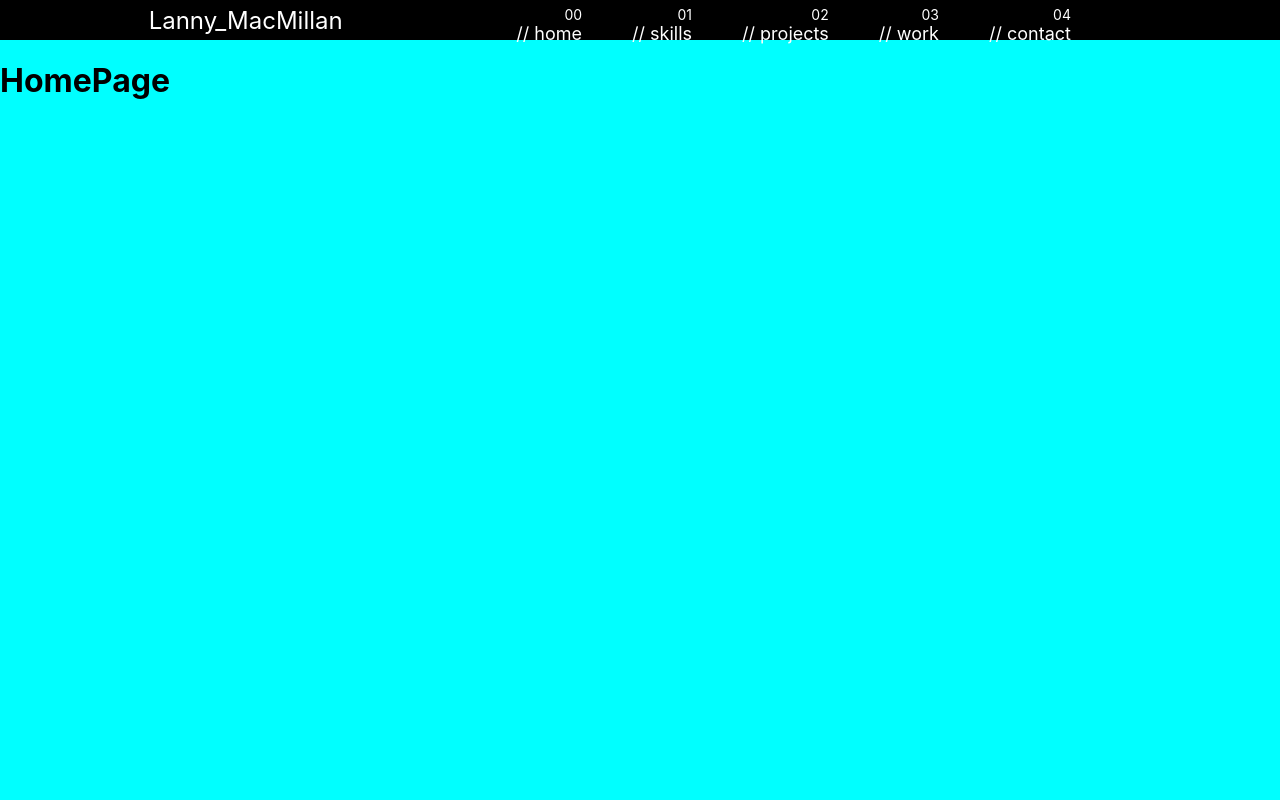
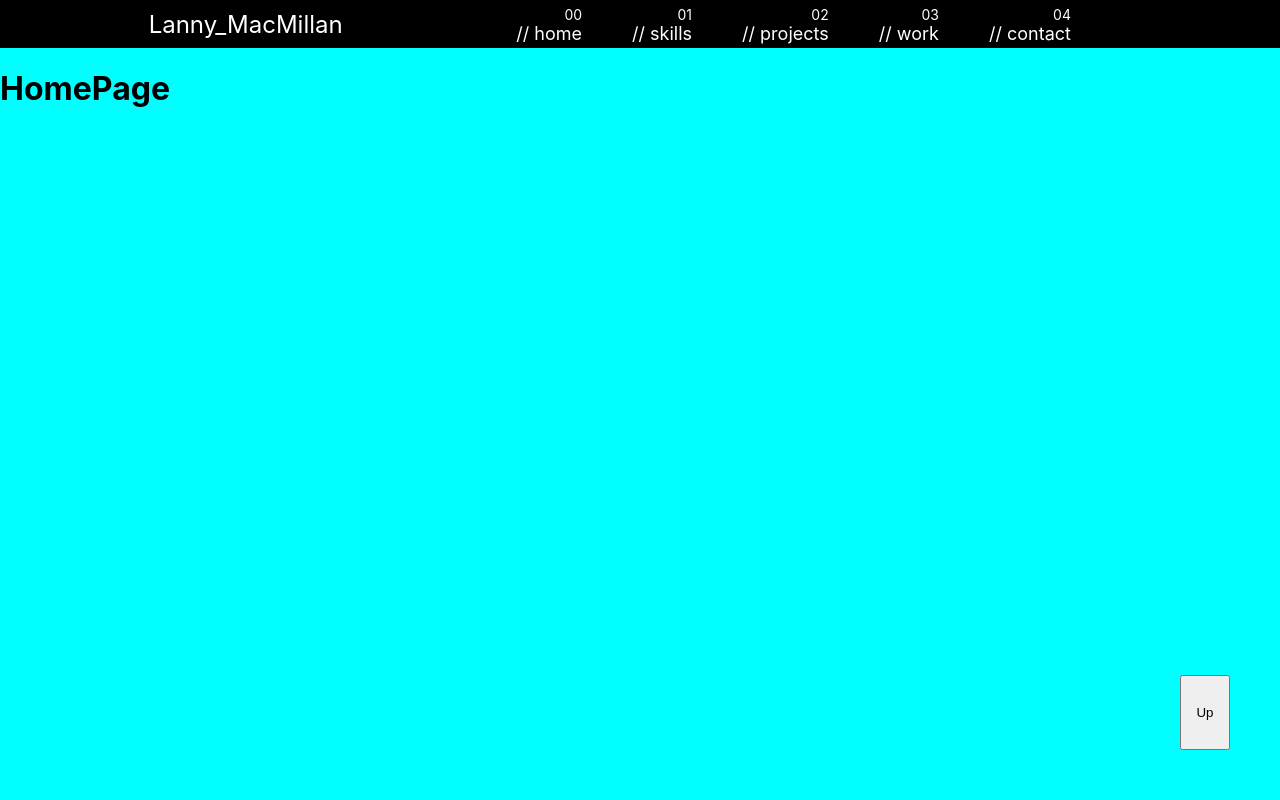
Before and after one commit to Lanny-MacMillan/dev_portfolio, a React (Create React App) app: page /Contact in a window 1280 px wide. Shown: the top 800 px of the page. Built offline with nearby package versions, Linux system fonts and the light colour scheme; a web font is replaced by a local one.

Commit message:
added button and scroll to top functionality

```diff
--- a/src/App.js
+++ b/src/App.js
@@ -5,6 +5,7 @@ import Skills from "./components/skills/Skills.js";
 import Projects from "./projects/Projects.js";
 import Work from "./work/Work.js";
 import Contact from "./components/contact/Contact";
+import ScrollToTop from "./components/util/ScrollToTop.js";
 import {
   HeaderContainer,
   OurHerosName,
@@ -22,6 +23,7 @@ function App() {
     "// work",
     "// contact",
   ];
+
   const pageRef = [
     useRef(null),
     useRef(null),
@@ -49,6 +51,7 @@ function App() {
           ))}
         </HeaderLinksDiv>
       </HeaderContainer>
+      <ScrollToTop />
       <Home home={pageRef[0]} />
       <Skills skills={pageRef[1]} />
       <Projects projects={pageRef[2]} />
--- a/src/components/home/Home.styles.js
+++ b/src/components/home/Home.styles.js
@@ -3,10 +3,13 @@ import styled from "styled-components";
 export const HeaderContainer = styled.div`
   display: flex;
   flex-direction: row;
+  z-index: 25;
+  margin-bottom: 2em auto; // for header
+
   // justify-content: space-between;
   justify-content: space-evenly;
   width: 100%;
-  height: 5vh;
+  height: 3em;
   background-color: black;
 `;
 
@@ -45,6 +48,8 @@ export const Links = styled.div`
 export const BodyContainer = styled.div`
   display: flex;
   flex-direction: row;
+  // margin: 2em auto; // for header
+
   width: 100%;
   height: 100vh;
   background-color: cyan;
--- /dev/null
+++ b/src/components/util/ScrollToTop.js
@@ -0,0 +1,25 @@
+import React from "react";
+
+const ScrollToTop = () => {
+  const style = {
+    position: "fixed",
+    bottom: 50,
+    right: 50,
+    zIndex: "100",
+    height: "75px",
+    width: "50px",
+  };
+
+  return (
+    <button
+      onClick={() => {
+        window.scrollTo({ top: 0, behavior: "smooth" });
+      }}
+      style={style}
+    >
+      Up
+    </button>
+  );
+};
+
+export default ScrollToTop;
--- a/src/projects/Projects.js
+++ b/src/projects/Projects.js
@@ -138,7 +138,7 @@ const Projects = ({ projects }) => {
     image: geoDashImg,
     description:
       "Working on a a version of geometry dash that will have v.1, v.2 and a new v.3 with all new rules and gameModes",
-    link: "",
+    link: "link to project",
     icons: [
       <UnityIcon
         width={40}
@@ -156,7 +156,7 @@ const Projects = ({ projects }) => {
     image: nightmareImg,
     description:
       "An sidescrolling RPG platformer. Can you discover whats destroying the land, unite the magi and bring a stop to it?",
-    link: "",
+    link: "link to project",
     icons: [
       <UnityIcon
         width={40}
--- a/src/projects/Projects.styles.js
+++ b/src/projects/Projects.styles.js
@@ -201,6 +201,7 @@ export const Image = styled.img`
   // width: 100%;
   display: block;
   max-width: 100%;
+  z-index: 10;
   margin: ${(props) => (props.margin ? props.margin : "auto")};
   height: ${(props) => (props.height ? props.height : "60%")};
   border-radius: 15px 15px 0px 0px;
```
